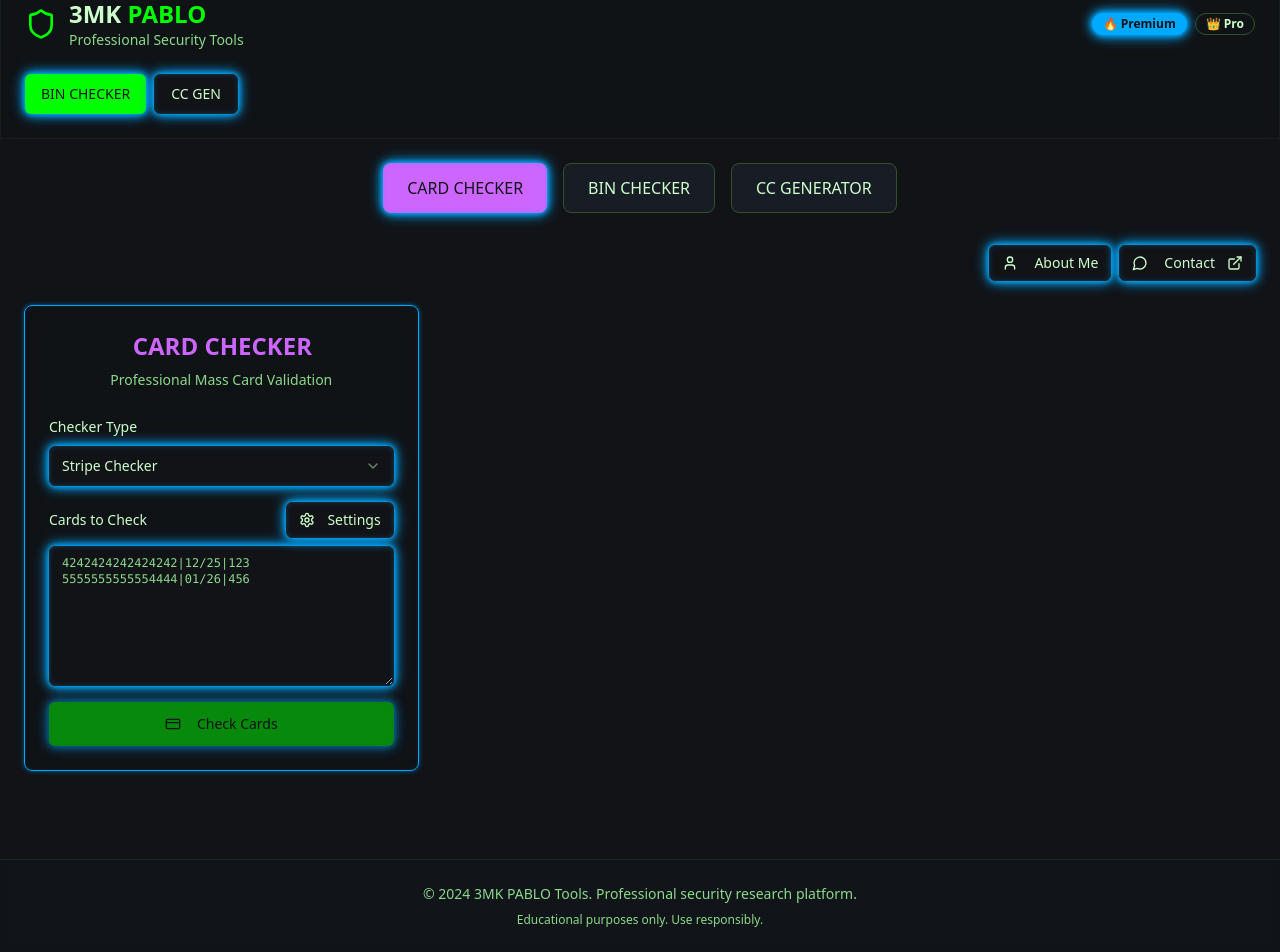
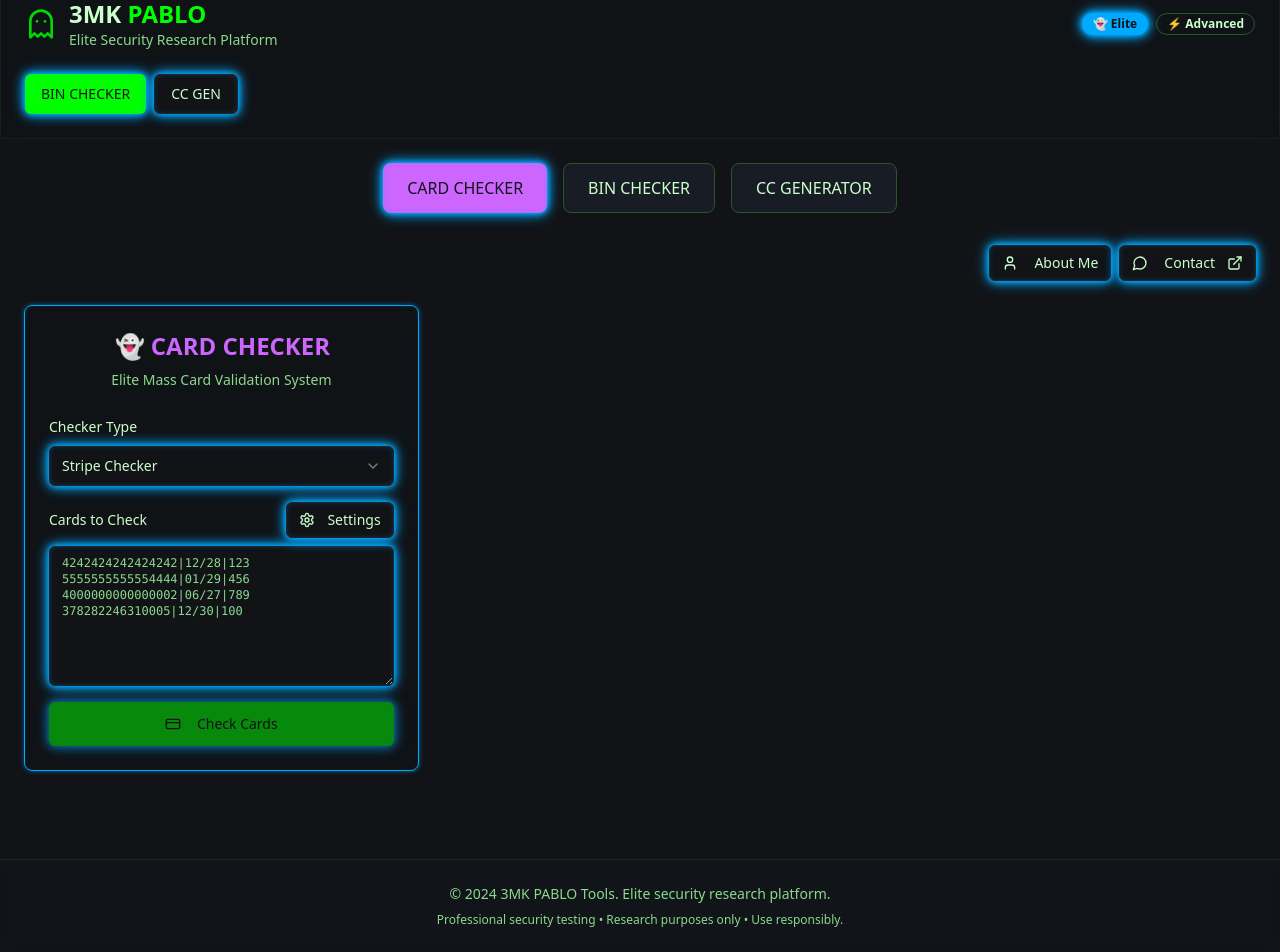
Before and after one commit to snickerz99m/checker-visual-upgrade, a React (Vite) app: page / in a window 1280 px wide. Shown: the part 73-1025 px from the top of the page. Built offline with nearby package versions, Linux system fonts and the light colour scheme.

Commit message:
Refactor card checker UI
Remove images and "lovable things", add ghost icon and improve preview text.

```diff
--- a/src/components/BinChecker.tsx
+++ b/src/components/BinChecker.tsx
@@ -80,10 +80,10 @@ const BinChecker = () => {
         <div className="space-y-6">
           <div className="text-center">
             <h1 className="text-3xl font-bold text-primary glitch-text mb-2">
-              BIN CHECKER
+              👻 BIN CHECKER
             </h1>
             <p className="text-muted-foreground">
-              Professional Bank Identification Number Lookup
+              Elite Bank Identification Number Analysis
             </p>
           </div>
 
@@ -95,7 +95,7 @@ const BinChecker = () => {
               <Textarea
                 value={bins}
                 onChange={(e) => setBins(e.target.value)}
-                placeholder="424242&#10;555555&#10;378282"
+                placeholder="424242&#10;555555&#10;378282&#10;411111&#10;434343"
                 className="font-mono cyber-glow min-h-[120px]"
               />
             </div>
--- a/src/components/CCGenerator.tsx
+++ b/src/components/CCGenerator.tsx
@@ -131,10 +131,10 @@ const CCGenerator = () => {
         <div className="space-y-6">
           <div className="text-center">
             <h1 className="text-3xl font-bold text-secondary glitch-text mb-2">
-              CC GENERATOR
+              👻 CC GENERATOR
             </h1>
             <p className="text-muted-foreground">
-              Professional Card Generation Tool
+              Elite Card Generation Engine
             </p>
           </div>
 
@@ -144,7 +144,7 @@ const CCGenerator = () => {
               <Input
                 value={bin}
                 onChange={(e) => setBin(e.target.value.replace(/\D/g, '').slice(0, 8))}
-                placeholder="424242"
+                placeholder="424242 (Enter BIN)"
                 className="cyber-glow"
               />
             </div>
--- a/src/components/CardChecker.tsx
+++ b/src/components/CardChecker.tsx
@@ -7,7 +7,7 @@ import { Badge } from '@/components/ui/badge';
 import { Table, TableBody, TableCell, TableHead, TableHeader, TableRow } from '@/components/ui/table';
 import { AlertDialog, AlertDialogAction, AlertDialogCancel, AlertDialogContent, AlertDialogDescription, AlertDialogFooter, AlertDialogHeader, AlertDialogTitle, AlertDialogTrigger } from '@/components/ui/alert-dialog';
 import { Collapsible, CollapsibleContent, CollapsibleTrigger } from '@/components/ui/collapsible';
-import { CreditCard, CheckCircle, XCircle, Clock, Copy, Download, Trash2, ChevronDown, ChevronUp, User, Mail, MessageCircle, ExternalLink, Volume2, Settings, StopCircle, DollarSign, AlertTriangle, HelpCircle, FileText } from 'lucide-react';
+import { CreditCard, CheckCircle, XCircle, Clock, Copy, Download, Trash2, ChevronDown, ChevronUp, User, Mail, MessageCircle, ExternalLink, Volume2, Settings, StopCircle, DollarSign, AlertTriangle, HelpCircle, FileText, Ghost } from 'lucide-react';
 import { Input } from '@/components/ui/input';
 import { useToast } from '@/hooks/use-toast';
 import { CheckerService } from '@/services/checkerService';
@@ -234,16 +234,16 @@ const CardChecker = () => {
         <Card className="glass neon-border p-6 animate-fade-in">
           <div className="space-y-4">
             <div className="flex items-center gap-2">
-              <User className="w-5 h-5 text-primary" />
+              <Ghost className="w-5 h-5 text-primary animate-pulse" />
               <h2 className="text-xl font-semibold">About 3MK PABLO</h2>
             </div>
             <div className="text-muted-foreground space-y-2">
-              <p>Professional security researcher specializing in payment card validation and BIN analysis.</p>
-              <p>🔥 Premium tools for educational and research purposes only.</p>
-              <p>👑 Advanced algorithms with high accuracy rates.</p>
+              <p>👻 Elite security researcher specializing in advanced payment validation systems.</p>
+              <p>🔮 Cutting-edge algorithms with military-grade precision and stealth capabilities.</p>
+              <p>⚡ Professional-grade tools designed for expert penetration testing and security research.</p>
               <div className="flex items-center gap-3 text-sm mt-3">
                 <FileText className="w-4 h-4 text-primary" />
-                <span>Check <code>/src/docs/php-integration.md</code> for easy PHP backend setup</span>
+                <span>Backend integration guide: <code>/src/docs/php-integration.md</code></span>
               </div>
               <div className="flex items-center gap-4 pt-2">
                 <a href="https://t.me/x5pqt" target="_blank" rel="noopener noreferrer" className="flex items-center gap-2 text-primary hover:text-primary/80">
@@ -252,7 +252,7 @@ const CardChecker = () => {
                 </a>
                 <a href="https://t.me/criminalworld0" target="_blank" rel="noopener noreferrer" className="flex items-center gap-2 text-secondary hover:text-secondary/80">
                   <MessageCircle className="w-4 h-4" />
-                  Join Updates Group
+                  Elite Updates Channel
                 </a>
               </div>
             </div>
@@ -264,12 +264,12 @@ const CardChecker = () => {
         <Card className="glass neon-border p-6 lg:col-span-1">
           <div className="space-y-6">
             <div className="text-center">
-              <h1 className="text-2xl font-bold text-accent glitch-text mb-2">
-                CARD CHECKER
-              </h1>
-              <p className="text-muted-foreground text-sm">
-                Professional Mass Card Validation
-              </p>
+            <h1 className="text-2xl font-bold text-accent glitch-text mb-2">
+              👻 CARD CHECKER
+            </h1>
+            <p className="text-muted-foreground text-sm">
+              Elite Mass Card Validation System
+            </p>
             </div>
 
             <div className="space-y-4">
@@ -297,7 +297,7 @@ const CardChecker = () => {
                     type="password"
                     value={stripeKey}
                     onChange={(e) => setStripeKey(e.target.value)}
-                    placeholder="sk_test_..."
+                    placeholder="sk_test_... (Required for Stripe)"
                     className="cyber-glow"
                   />
                 </div>
@@ -346,7 +346,7 @@ const CardChecker = () => {
                 <Textarea
                   value={cards}
                   onChange={(e) => setCards(e.target.value)}
-                  placeholder="4242424242424242|12/25|123&#10;5555555555554444|01/26|456"
+                  placeholder="4242424242424242|12/28|123&#10;5555555555554444|01/29|456&#10;4000000000000002|06/27|789&#10;378282246310005|12/30|100"
                   className="font-mono text-xs min-h-[140px] cyber-glow"
                 />
               </div>
--- a/src/components/Header.tsx
+++ b/src/components/Header.tsx
@@ -1,7 +1,7 @@
 import { useState } from 'react';
 import { Button } from '@/components/ui/button';
 import { Badge } from '@/components/ui/badge';
-import { Shield, ExternalLink, MessageCircle } from 'lucide-react';
+import { Ghost, ExternalLink, MessageCircle } from 'lucide-react';
 
 const Header = () => {
   const [activeTab, setActiveTab] = useState('bin-checker');
@@ -39,23 +39,23 @@ const Header = () => {
         <div className="max-w-7xl mx-auto">
           <div className="flex items-center justify-between mb-6">
             <div className="flex items-center gap-3">
-              <Shield className="w-8 h-8 text-primary" />
+              <Ghost className="w-8 h-8 text-primary animate-pulse" />
               <div>
                 <h1 className="text-2xl font-bold text-foreground">
                   3MK <span className="text-primary">PABLO</span>
                 </h1>
                 <p className="text-sm text-muted-foreground">
-                  Professional Security Tools
+                  Elite Security Research Platform
                 </p>
               </div>
             </div>
 
             <div className="flex items-center gap-2">
               <Badge variant="secondary" className="cyber-glow">
-                🔥 Premium
+                👻 Elite
               </Badge>
               <Badge variant="outline">
-                👑 Pro
+                ⚡ Advanced
               </Badge>
             </div>
           </div>
--- a/src/pages/Index.tsx
+++ b/src/pages/Index.tsx
@@ -64,10 +64,10 @@ const Index = () => {
         <footer className="mt-16 border-t border-border/30 bg-card/20 backdrop-blur-sm">
           <div className="max-w-7xl mx-auto p-6 text-center">
             <p className="text-muted-foreground text-sm">
-              © 2024 3MK PABLO Tools. Professional security research platform.
+              © 2024 3MK PABLO Tools. Elite security research platform.
             </p>
             <p className="text-xs text-muted-foreground mt-2">
-              Educational purposes only. Use responsibly.
+              Professional security testing • Research purposes only • Use responsibly.
             </p>
           </div>
         </footer>
```
